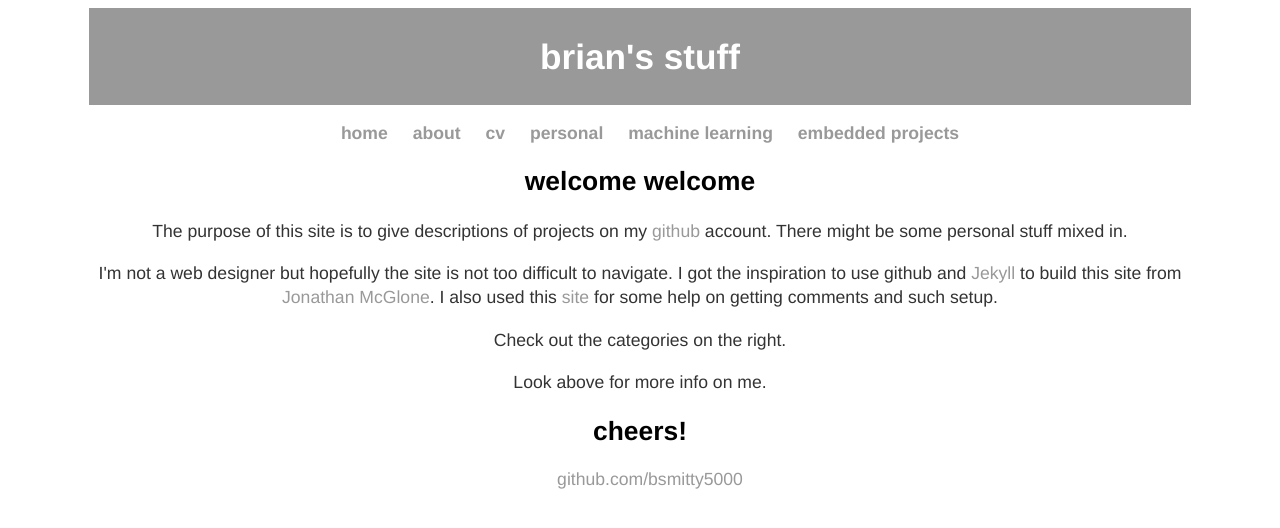
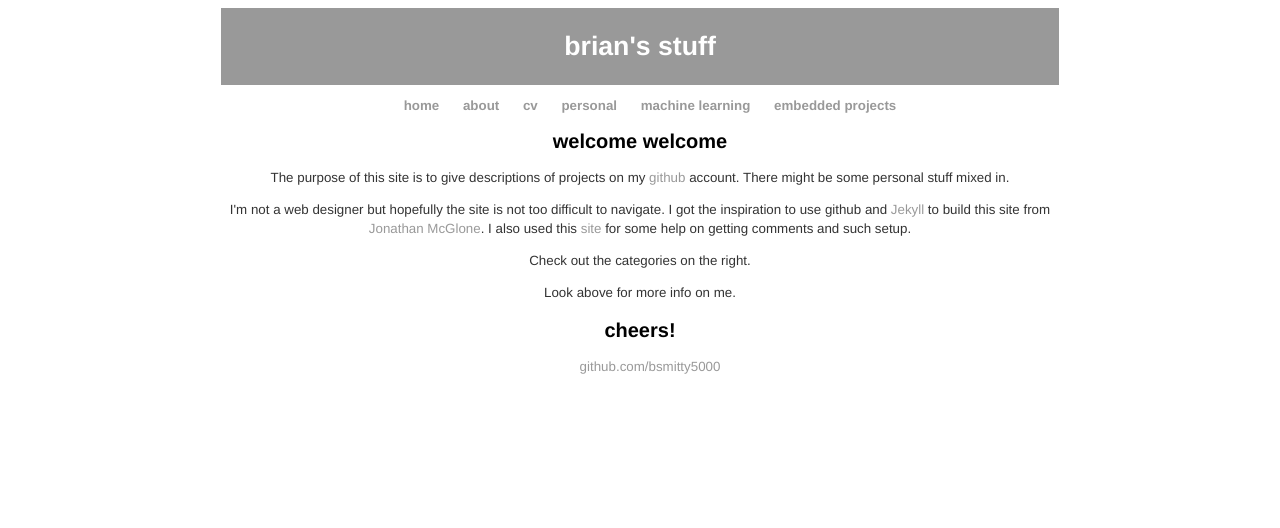
Before and after one commit to bsmitty5000/bsmitty5000.github.io, a Jekyll site: the page built from index.html, in a window 1280 px wide. Shown: the top 528 px of the page. Built offline with Jekyll 4.4.1, drawn with Linux system fonts in a browser that asks for light colours.

Commit message:
Update main.css

```diff
--- a/css/main.css
+++ b/css/main.css
@@ -8,7 +8,7 @@ nav {
 body {
   background-color: white;
   font: 13.34px helvetica, arial, clean, sans-serif;
-  font-size: 110%;
+  *font-size: small;
   text-align: center;
 }
 header {
```
